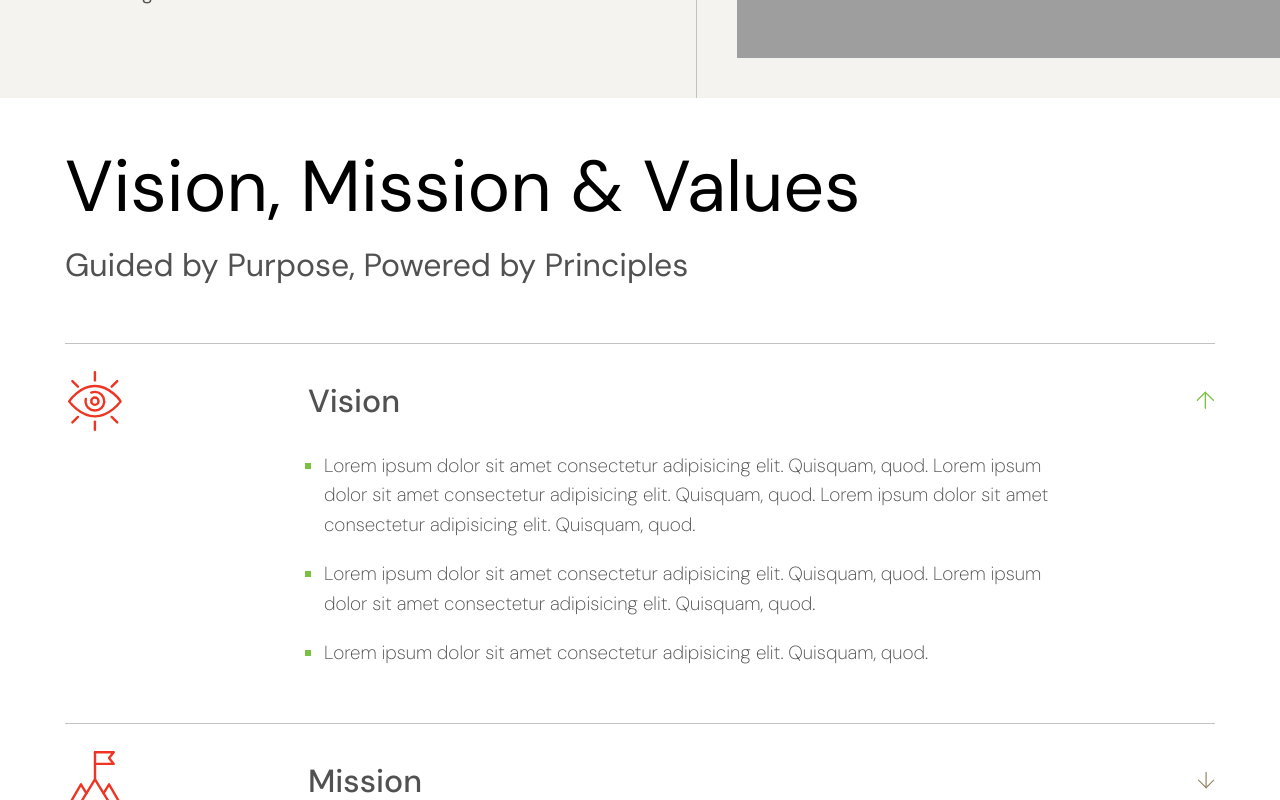
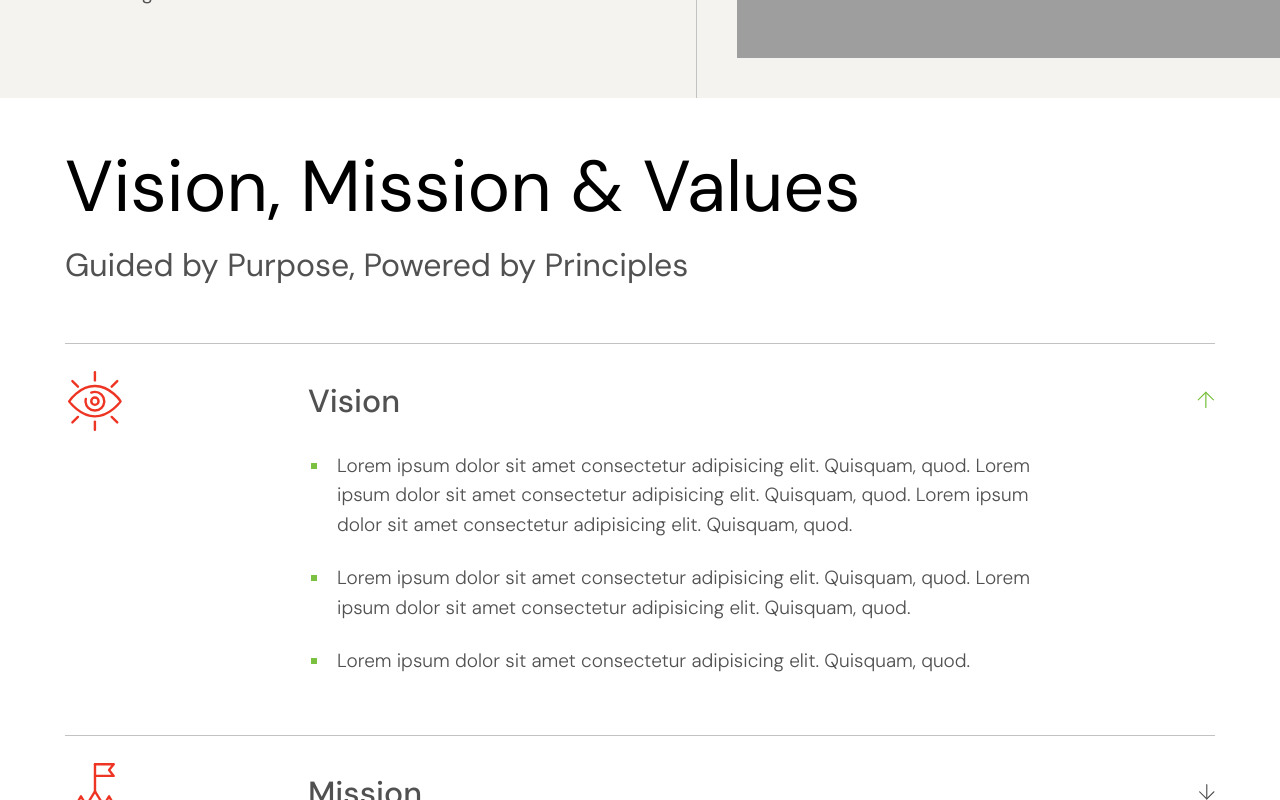
Before and after one commit to gccuae/gcc, a Next.js app: page /about-us in a window 1280 px wide. Both pictures are taken after a click on the button 640 px from the left and 3046 px from the top of the page. Shown: the part 2646-3446 px from the top of the page. Built offline with nearby package versions, Linux system fonts and the light colour scheme; grey boxes are pictures that could not be loaded.

Commit message:
fix(about/visionMission): ui fix in accordian page

```diff
--- a/app/components/About/Accordion.tsx
+++ b/app/components/About/Accordion.tsx
@@ -92,7 +92,7 @@ export const Accordion: React.FC<{ items: AccordionItem[] }> = ({ items }) => {
                 }
                 className="w-full flex justify-between   py-4 md:py-4 xl:py-[27px] text-left"
               >
-                <div className="flex flex-col  ">
+                <div className="flex flex-col">
                   <div className="flex items-center gap-4 md:gap-6 xl:gap-[183px]">
                     <Image
                       src={item.icon}
@@ -124,14 +124,20 @@ export const Accordion: React.FC<{ items: AccordionItem[] }> = ({ items }) => {
                       opacity: { duration: 0.2 },
                     }}
                     className="overflow-hidden  "
-                    style={{ paddingLeft: `${titleOffsets[index] || 0}px` }}
+                    style={{
+                      paddingLeft:
+                        typeof window !== "undefined" &&
+                        window.innerWidth >= 768
+                          ? `${titleOffsets[index] || 0}px`
+                          : "0px",
+                    }}
                   >
                     <div className="pb-2 max-w-full lg:max-w-[85%] pt-3 md:pt-5">
-                      <ul className="square-list pl-[1em]">
+                      <ul className="square-list pl-[58px] md:pl-[22px]">
                         {item.content.map((content, index) => (
                           <li
                             key={index}
-                            className="text-lg dark:text-white leading-lh-text19 mb-3 xl:mb-5 font-extralight"
+                            className="text-lg pl-[7px] dark:text-white/70 text-foreground leading-lh-text19 mb-3 xl:mb-6 font-light"
                           >
                             {content}
                           </li>
@@ -146,12 +152,18 @@ export const Accordion: React.FC<{ items: AccordionItem[] }> = ({ items }) => {
                     src="/assets/img/accordian-arrow.svg"
                     alt="Arrow"
                     width={35}
-                    height={35}
+                    height={53}
                     className={`transform transition-transform duration-250 mt-5 ${
                       openIndex === index
-                        ? "rotate-0 "
-                        : "rotate-180 filter invert-[35%] sepia-[100%] saturate-[700%] hue-rotate-[100deg] brightness-[0.6]"
+                        ? "rotate-0" // clicked → normal
+                        : "rotate-180" // initial → rotated
                     }`}
+                    style={{
+                      filter:
+                        openIndex === index
+                          ? "invert(0)"
+                          : "brightness(0) saturate(100%) invert(32%) sepia(1%) saturate(10%) hue-rotate(337deg)", // #515151
+                    }}
                   />
                 </div>
               </button>
```
